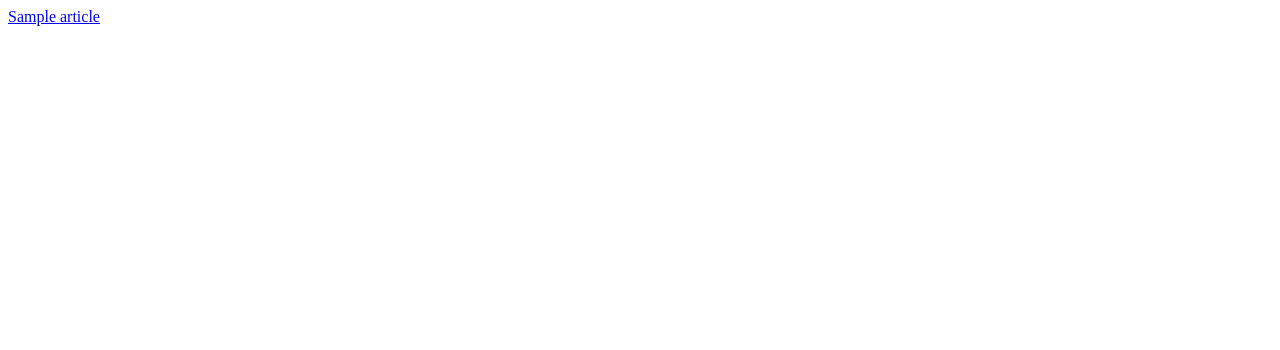
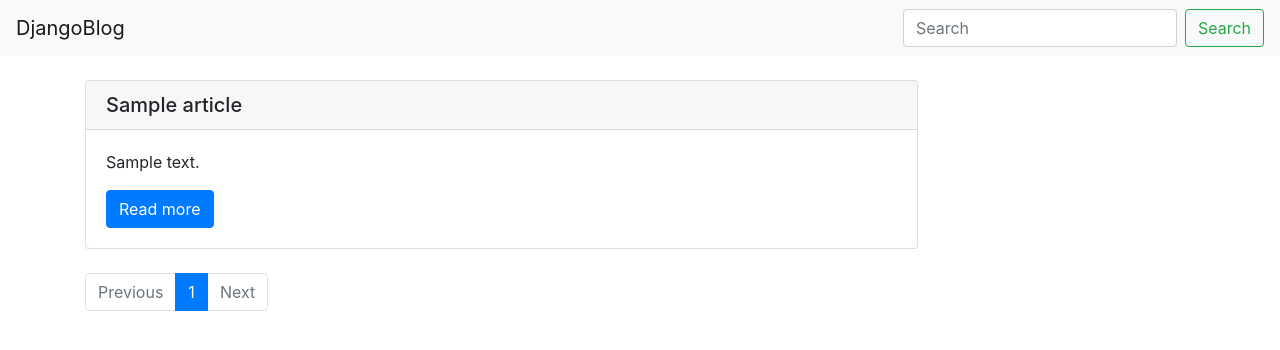
Before and after one commit to LD31D/django_blog, a Django app: page /blog/ in a window 1280 px wide. Before the commit the part shown is almost empty. Shown: the top 350 px of the page. Run offline with Django 3.2, Linux system fonts and the light colour scheme; tables that the repository leaves empty hold one stand-in row (values such as "Sample post").

Commit message:
Updated templates

```diff
--- a/templates/blog/article_list/index.html
+++ b/templates/blog/article_list/index.html
@@ -6,7 +6,13 @@
 
 {% block content %}
 	{% for article in articles %}
-		<a href='{{ article.get_absolute_url }}'>{{ article.title }}</a> <br>
+		<div class="card w-75">
+		  <h5 class="card-header">{{ article.title }}</h5>
+		  <div class="card-body">
+		    <p class="card-text">{{ article.body }}</p>
+		    <a href="{{ article.get_absolute_url }}" class="btn btn-primary">Read more</a>
+		  </div>
+		</div>
 	{% empty %}
 		Articles don't exist
 	{% endfor %}
--- a/templates/blog/article_list/pagination.html
+++ b/templates/blog/article_list/pagination.html
@@ -1,7 +1,21 @@
-{% if page_obj.has_previous %}
-    <a href="?page={{ page_obj.previous_page_number }}"> <<< </a>
-{% endif %}
+<nav>
+  <ul class="pagination">
+    <li class="page-item {% if not page_obj.has_previous %}disabled{% endif %}">
+      <a class="page-link" href="{% if page_obj.has_previous %}?page={{ page_obj.previous_page_number }}{% endif %}" tabindex="-1" aria-disabled="true">Previous</a>
+    </li>
 
-{% if page_obj.has_next %}
-    <a href="?page={{ page_obj.next_page_number }}"> >>> </a>
-{% endif %}
+    {% for page in page_obj.paginator.page_range %}
+        {% if page_obj.number == page %}
+            <li class="page-item active" aria-current="page">
+              <a class="page-link" href="#">{{ page }}</a>
+            </li>
+        {% elif page > page_obj.number|add:'-3' and page < page_obj.number|add:'3' %}
+            <li class="page-item"><a class="page-link" href="?page={{ page }}">{{ page }}</a></li>
+        {% endif %}
+    {% endfor %}
+
+    <li class="page-item {% if not page_obj.has_next %}disabled{% endif %}">
+      <a class="page-link" href="{% if page_obj.has_next %}?page={{ page_obj.next_page_number }}{% endif %}">Next</a>
+    </li>
+  </ul>
+</nav>
--- a/templates/blog/article_page/index.html
+++ b/templates/blog/article_page/index.html
@@ -5,7 +5,7 @@
 {% endblock %}
 
 {% block content %}
-	{{ article.title }}
+	<h1>{{ article.title }}</h1>
 	<hr>
 	{{ article.body }}
 {% endblock %}
--- a/templates/blog/base.html
+++ b/templates/blog/base.html
@@ -3,9 +3,28 @@
 <head>
 	<meta charset="UTF-8">
 	<meta name="viewport" content="width=device-width, initial-scale=1.0">
+
 	<title>{% block title %}{% endblock %} | DjangoSite</title>
+
+	<link rel="stylesheet" href="https://cdn.jsdelivr.net/npm/bootstrap@4.5.3/dist/css/bootstrap.min.css" integrity="sha384-TX8t27EcRE3e/ihU7zmQxVncDAy5uIKz4rEkgIXeMed4M0jlfIDPvg6uqKI2xXr2" crossorigin="anonymous">
+	<script src="https://code.jquery.com/jquery-3.5.1.slim.min.js" integrity="sha384-DfXdz2htPH0lsSSs5nCTpuj/zy4C+OGpamoFVy38MVBnE+IbbVYUew+OrCXaRkfj" crossorigin="anonymous"></script>
+	<script src="https://cdn.jsdelivr.net/npm/bootstrap@4.5.3/dist/js/bootstrap.bundle.min.js" integrity="sha384-ho+j7jyWK8fNQe+A12Hb8AhRq26LrZ/JpcUGGOn+Y7RsweNrtN/tE3MoK7ZeZDyx" crossorigin="anonymous"></script>
+	<script src="https://code.jquery.com/jquery-3.5.1.slim.min.js" integrity="sha384-DfXdz2htPH0lsSSs5nCTpuj/zy4C+OGpamoFVy38MVBnE+IbbVYUew+OrCXaRkfj" crossorigin="anonymous"></script>
+	<script src="https://cdn.jsdelivr.net/npm/popper.js@1.16.1/dist/umd/popper.min.js" integrity="sha384-9/reFTGAW83EW2RDu2S0VKaIzap3H66lZH81PoYlFhbGU+6BZp6G7niu735Sk7lN" crossorigin="anonymous"></script>
+	<script src="https://cdn.jsdelivr.net/npm/bootstrap@4.5.3/dist/js/bootstrap.min.js" integrity="sha384-w1Q4orYjBQndcko6MimVbzY0tgp4pWB4lZ7lr30WKz0vr/aWKhXdBNmNb5D92v7s" crossorigin="anonymous"></script>
 </head>
 <body>
-	{% block content %}{% endblock %}
+	<nav class="navbar navbar-light bg-light">
+	  <a class="navbar-brand">DjangoBlog</a>
+	  <form class="form-inline">
+	    <input class="form-control mr-sm-2" type="search" placeholder="Search" aria-label="Search">
+	    <button class="btn btn-outline-success my-2 my-sm-0" type="submit">Search</button>
+	  </form>
+	</nav>
+
+	<div class="container">
+		<br>
+		{% block content %}{% endblock %}
+	</div>
 </body>
 </html>
```
